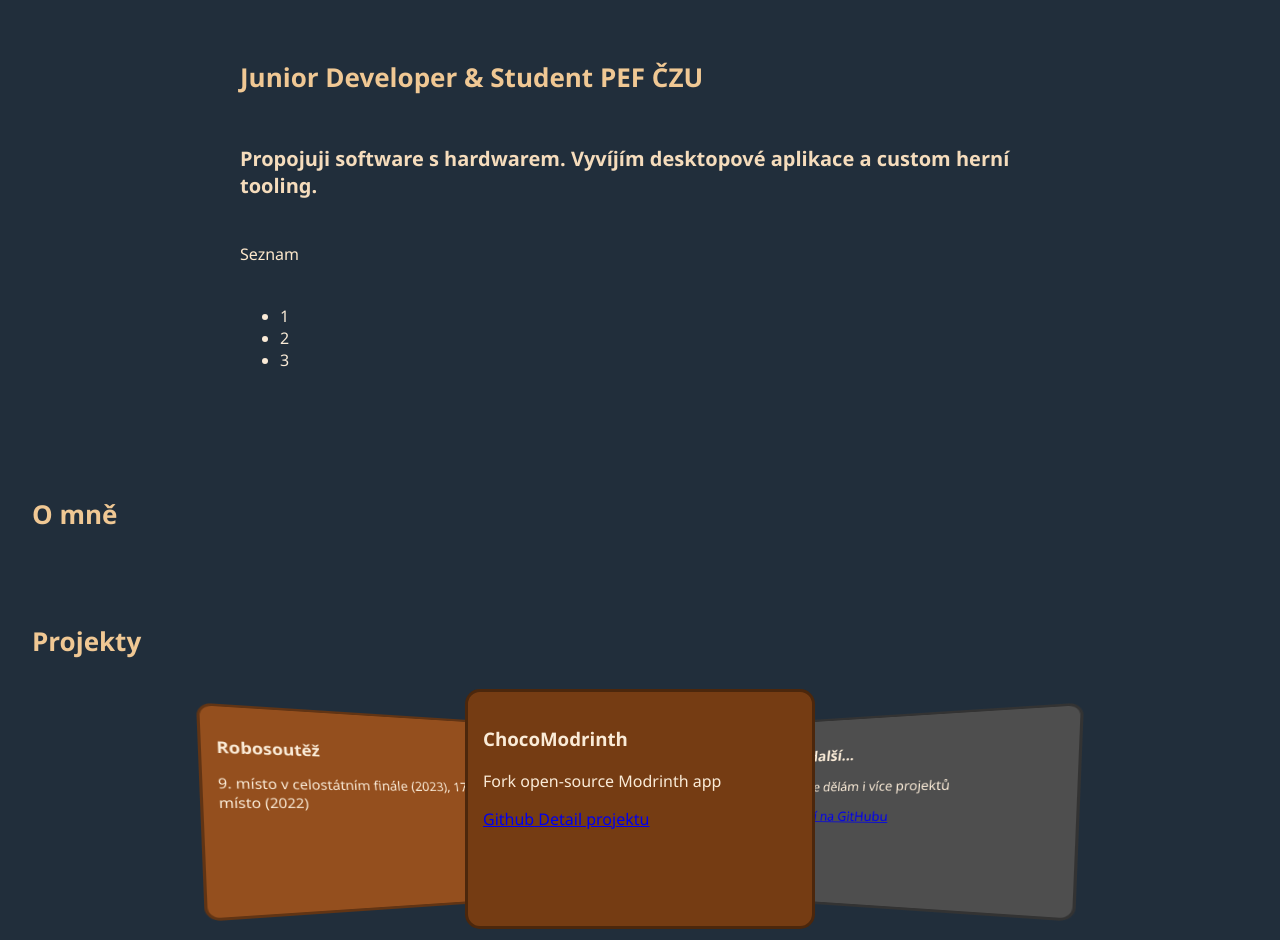
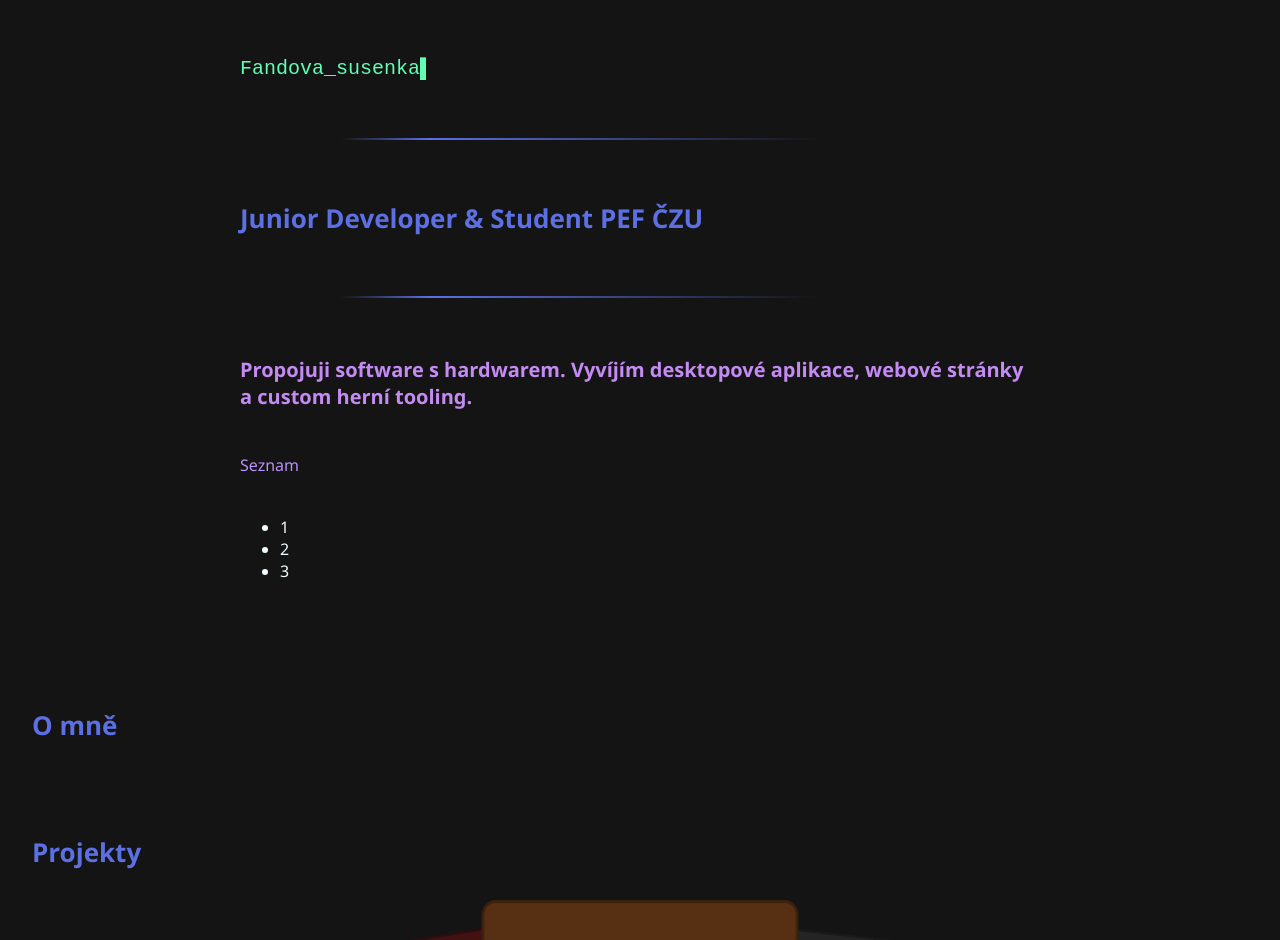
Before and after one commit to FudgeCZ/personal-web, a Next.js app: page / in a window 1280 px wide. Shown: the part 240-1180 px from the top of the page. Built offline with nearby package versions, Linux system fonts and the light colour scheme.

Commit message:
New Darkmode color pallet

```diff
--- a/app/components/Hero.tsx
+++ b/app/components/Hero.tsx
@@ -1,11 +1,16 @@
+import Prezdivka from "./Prezdivka";
+
 export default function Hero() {
   return (
     <section id="domu">
       <h1>František Novák</h1>
+      <Prezdivka />
+      <div className="gradient-linka" />
       <h2>Junior Developer & Student PEF ČZU</h2>
+      <div className="gradient-linka" />
       <p className="podtitul">
-        Propojuji software s hardwarem. Vyvíjím desktopové aplikace a custom
-        herní tooling.
+        Propojuji software s hardwarem. Vyvíjím desktopové aplikace, webové
+        stránky a custom herní tooling.
       </p>
       <p className="seznam">Seznam</p>
       <ul>
--- /dev/null
+++ b/app/components/Prezdivka.tsx
@@ -0,0 +1,41 @@
+"use client";
+import { useEffect, useState } from "react";
+
+const prezdivky = ["Fudge", "Fandova_susenka"];
+
+export default function Prezdivka() {
+  const [text, setText] = useState("");
+  const [cislo, setCislo] = useState(0);
+  const [mazu, setMazu] = useState(false);
+
+  useEffect(() => {
+    const cil = prezdivky[cislo];
+    let casovac: number;
+
+    if (mazu && text === "") {
+      casovac = window.setTimeout(() => {
+        setCislo((cislo + 1) % prezdivky.length);
+        setMazu(false);
+      }, 250);
+    } else if (mazu) {
+      casovac = window.setTimeout(() => {
+        setText(cil.slice(0, text.length - 1));
+      }, 40);
+    } else if (text.length < cil.length) {
+      casovac = window.setTimeout(() => {
+        setText(cil.slice(0, text.length + 1));
+      }, 90);
+    } else {
+      window.setTimeout(() => setMazu(true), 3000);
+    }
+
+    return () => window.clearTimeout(casovac);
+  }, [text, mazu, cislo]);
+
+  return (
+    <p className="prezdivka">
+      {text}
+      <span className="kurzor">▌</span>
+    </p>
+  );
+}
--- a/app/components/Projects.tsx
+++ b/app/components/Projects.tsx
@@ -30,13 +30,15 @@ export default function Projects() {
           >
             <h3>ChocoModrinth</h3>
             <p>Fork open-source Modrinth app</p>
+            <div className="karta-akce">
               <a
                 className="choco-odkaz"
                 href="https://github.com/FudgeCZ/choco-modrinth-app"
               >
                 Github
               </a>
-            <Link href="/projekt"> Detail projektu</Link>
+              <Link href="/projekt">Detail projektu</Link>
+            </div>
           </div>
           <div
             className={`karta karta-robo ${poziceTrida(1)}`}
@@ -51,7 +53,9 @@ export default function Projects() {
           >
             <h3>A další...</h3>
             <p>Stále dělám i více projektů</p>
+            <div className="karta-akce">
               <a href="https://github.com/FudgeCZ">Další na GitHubu</a>
+            </div>
           </div>
         </div>
       </Reveal>
--- a/app/style.css
+++ b/app/style.css
@@ -1,20 +1,29 @@
 :root {
-  --pozadi: rgb(33, 46, 59);
-  --text: antiquewhite;
+  --pozadi: rgb(20, 20, 20);
+  --text: rgb(240, 253, 255);
 
-  --header-barva: chocolate;
-  --header-pozadi: rgba(37, 35, 30, 0.6);
-  --header-hover: rgb(236, 215, 183);
+  --header-barva: rgb(65, 130, 228);
+  --header-pozadi: rgba(19, 49, 53, 0.562);
+  --header-hover: rgb(183, 221, 236);
+  --header-border: rgba(155, 111, 196, 0.486);
+  --mobile-hover: rgba(106, 159, 219, 0.212);
+  --logo-barva: linear-gradient(90deg, rgb(174, 59, 240), rgb(88, 172, 250));
+
+  --button-color: rgb(167, 233, 250);
+  --button-border: rgb(85, 173, 255);
+  --button-hover-color: rgba(120, 171, 248, 0.671);
+  --button-hover-border: rgb(97, 56, 243);
 
   --karty-border: rgba(0, 0, 0, 0.35);
   --karta-choco-pozadi: rgb(117, 60, 19);
   --karta-dalsi-pozadi: rgb(78, 78, 78);
-  --karta-robo-pozadi: rgb(148, 79, 30);
+  --karta-robo-pozadi: rgb(160, 29, 29);
 
-  --jmeno-barva: rgb(233, 179, 109);
-  --h2-barva: rgb(240, 200, 148);
-  --podtitul-barva: rgb(245, 220, 188);
-  --seznam-barva: rgb(255, 233, 204);
+  --jmeno-barva: linear-gradient(90deg, rgb(56, 231, 243), rgb(97, 56, 243));
+  --prezdivka-color: rgb(95, 255, 180);
+  --h2-barva: rgb(92, 112, 228);
+  --podtitul-barva: rgb(196, 139, 243);
+  --seznam-barva: rgb(186, 144, 253);
 }
 [data-theme="light"] {
   --pozadi: rgb(235, 221, 204);
@@ -22,16 +31,26 @@
 
   --header-pozadi: rgba(202, 182, 143, 0.6);
   --header-hover: rgb(95, 60, 8);
+  --header-barva: chocolate;
+  --header-border: rgb(196, 153, 111);
+  --mobile-hover: rgba(170, 113, 47, 0.6);
+  --logo-barva: rgb(201, 116, 20);
+
+  --button-color: rgb(207, 134, 60);
+  --button-border: rgb(231, 141, 50);
+  --button-hover-color: rgb(238, 173, 106);
+  --button-hover-border: rgb(241, 142, 42);
 
   --jmeno-barva: rgb(184, 109, 12);
+  --prezdivka-color: rgb(136, 93, 0);
   --h2-barva: rgb(211, 140, 47);
   --podtitul-barva: rgb(131, 96, 50);
   --seznam-barva: rgb(117, 90, 54);
 
   --karty-border: rgba(0, 0, 0, 0.65);
   --karta-choco-pozadi: rgb(148, 79, 30);
-  --karta-choco-text: rgb(255, 190, 106);
-  --karta-robo-pozadi: rgb(148, 79, 30);
+  --karta-choco-text: rgb(248, 203, 160);
+  --karta-robo-pozadi: rgb(187, 38, 38);
   --karta-robo-text: rgb(255, 190, 106);
   --karta-dalsi-pozadi: rgb(78, 78, 78);
   --karta-nic-text: rgb(207, 184, 141);
@@ -42,12 +61,45 @@ body {
   font-family: "Segoe UI", Arial, sans-serif;
 }
 h1 {
-  color: var(--jmeno-barva);
+  width: fit-content;
+  background-image: var(--jmeno-barva);
   font-size: 40px;
+  background-clip: text;
+  color: transparent;
+}
+[data-theme="light"] h1 {
+  background-image: none; /* žádné pozadí pod textem */
+  color: var(--jmeno-barva); /* a normální, neprůhledná barva */
+}
+.prezdivka {
+  font-family: "Courier New", Courier, monospace;
+  font-size: 20px;
+  color: var(--prezdivka-color);
+}
+.kurzor {
+  animation: blik 1.1s steps(1) infinite;
+}
+@keyframes blik {
+  50% {
+    opacity: 0;
+  }
 }
 h2 {
   color: var(--h2-barva);
   font-size: 26px;
+}
+.gradient-linka {
+  height: 2px;
+  width: 600px; /* nebo 100% = přes celou šířku */
+  margin: 30px auto; /* mezery nad a pod + vycentrování */
+  border-radius: 999px;
+  background: linear-gradient(
+    90deg,
+    transparent,
+    var(--h2-barva) 15%,
+    transparent 80%
+  );
+  box-shadow: 0 0 0px var(--h2-barva);
 }
 .podtitul {
   color: var(--podtitul-barva);
@@ -78,9 +130,12 @@ h2 {
   border: 3px solid var(--karty-border);
   transition:
     transform 0.6s,
+    filter 0.6s,
     background-color 0.4s,
     color 0.4s,
     border-color 0.4s;
+  display: flex;
+  flex-direction: column;
 }
 .karta-choco {
   background-color: var(--karta-choco-pozadi);
@@ -94,32 +149,47 @@ h2 {
   background-color: var(--karta-dalsi-pozadi);
   color: var(--karta-nic-text);
 }
+.karta-akce {
+  margin-top: auto; /* vzít si všechen volný prostor navrchu = odtlačit se dolů */
+  display: flex;
+  justify-content: space-between;
+}
+.karta-akce a {
+  align-self: flex-start;
+}
 
 .pozice-vpredu {
   transform: none;
   z-index: 2;
 }
 .pozice-vlevo {
-  transform: translateX(-92%) rotateY(35deg) rotateX(15deg);
-  scale: 0.85;
+  transform: translateX(-65%) rotateY(5deg) rotateX(15deg) rotateZ(-10deg);
+  scale: 0.8;
   z-index: 1;
 }
 .pozice-vpravo {
-  transform: translateX(92%) rotateY(-35deg) rotateX(15deg);
-  scale: 0.85;
+  transform: translateX(65%) rotateY(-5deg) rotateX(15deg) rotateZ(7deg);
+  scale: 0.8;
   z-index: 1;
 }
 .pozice-vlevo,
 .pozice-vpravo {
   cursor: pointer;
+  filter: brightness(0.55);
 }
 .pozice-vlevo:hover {
-  transform: translateX(-92%) rotateY(35deg) rotateX(5deg);
-  scale: 0.9;
+  transform: translateX(-80%) rotateY(10deg) rotateX(0deg) rotateZ(-10deg);
+  scale: 0.85;
+  filter: brightness(0.8);
 }
 .pozice-vpravo:hover {
-  transform: translateX(92%) rotateY(-35deg) rotateX(5deg);
-  scale: 0.9;
+  transform: translateX(80%) rotateY(-10deg) rotateX(0deg) rotateZ(10deg);
+  scale: 0.85;
+  filter: brightness(0.8);
+}
+.pozice-vlevo a,
+.pozice-vpravo a {
+  pointer-events: none;
 }
 
 @media (max-width: 950px) {
@@ -138,11 +208,16 @@ h2 {
   .pozice-vlevo,
   .pozice-vpravo {
     cursor: auto;
+    filter: brightness(1);
   }
   .pozice-vlevo:hover,
   .pozice-vpravo:hover {
     transform: none;
     scale: 1;
+  }
+  .pozice-vlevo a,
+  .pozice-vpravo a {
+    pointer-events: auto;
   }
 }
 
@@ -176,7 +251,7 @@ header {
   max-width: 1000px;
   margin: 12px auto;
   white-space: nowrap;
-  border: 1px solid rgb(196, 153, 111);
+  border: 1px solid var(--header-border);
 }
 nav {
   display: flex;
@@ -185,15 +260,21 @@ nav {
 .logo {
   transition: color 0.3s;
   font-size: 18px;
+  color: transparent;
+  background: var(--logo-barva);
+  background-clip: text;
+}
+[data-theme="light"] .logo {
+  background-image: none;
+  color: var(--logo-barva);
 }
 .logo:hover {
   color: var(--header-hover);
-  background-color: rgba(255, 145, 20, 0.1);
 }
 @media (max-width: 550px) {
   header {
     flex-direction: column;
-    gap: 12px;
+    gap: 10px;
     border-radius: 50px;
   }
   .logo,
@@ -201,11 +282,33 @@ nav {
     white-space: nowrap;
     border-radius: 999px;
     border: 1px solid rgba(180, 115, 49, 0.5);
+
     padding: 10px 20px;
   }
+
   nav {
-    gap: 40px;
+    gap: 25px;
   }
+  .logo:hover,
+  nav a:hover {
+    background-color: var(--mobile-hover);
+  }
+}
+@keyframes vjeti {
+  from {
+    transform: rotateY(-25deg);
+    opacity: 0.7;
+  }
+  to {
+    transform: rotateY(0);
+    opacity: 1;
+  }
+}
+
+.karty {
+  animation: vjeti linear both;
+  animation-timeline: view();
+  animation-range: entry 5% cover 30%;
 }
 #domu {
   display: flex;
@@ -225,6 +328,16 @@ nav {
     translate: 0 0;
   }
 }
+@keyframes nabeh-linka {
+  from {
+    opacity: 0;
+    translate: -100px 0px;
+  }
+  to {
+    opacity: 1;
+    translate: 0 0;
+  }
+}
 #domu h1 {
   animation: nabeh 0.8s ease both;
   animation-delay: 0.05s;
@@ -232,6 +345,10 @@ nav {
 #domu h2 {
   animation: nabeh 0.8s ease both;
   animation-delay: 0.1s;
+}
+#domu .gradient-linka {
+  animation: nabeh-linka 1s ease-in-out;
+  animation-delay: 0.1;
 }
 #domu .podtitul {
   animation: nabeh 0.8s ease both;
@@ -252,22 +369,24 @@ nav {
   opacity: 1;
   translate: 0 0;
 }
-header button {
+header button,
+.karta-akce a {
   padding: 8px 10px;
   border-radius: 15px;
-  border: 1px solid rgb(231, 141, 50);
+  border: 1px solid var(--button-border);
   background-color: transparent;
-  color: rgb(207, 134, 60);
+  color: var(--button-color);
   cursor: pointer; /* ať je zřejmé, že je klikací */
   transition:
     background-color 0.3s,
     color 0.3s; /* tohle už znáš z kroku 14 */
+  text-decoration: none;
 }
-
-header button:hover {
-  background-color: rgb(238, 173, 106);
+header button:hover,
+.karta-akce a:hover {
+  background-color: var(--button-hover-color);
   color: rgb(33, 46, 59); /* převrácené barvy = klasický hover efekt */
-  border: 1px solid rgb(241, 142, 42);
+  border: 1px solid var(--button-hover-border);
 }
 
 body,
```
Lines whose indentation alone changed are shown as unchanged.
